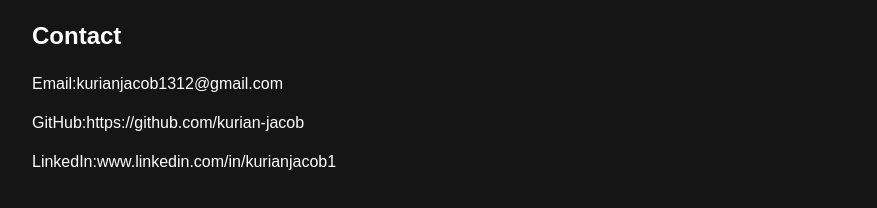
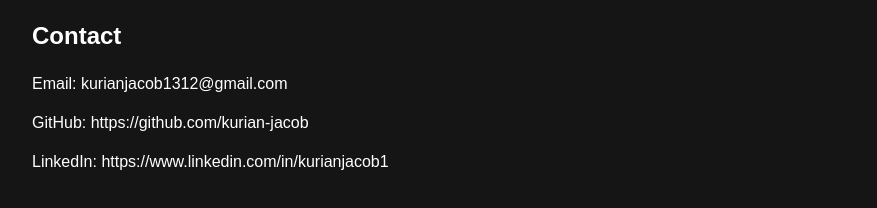
Before and after one commit to kurian-jacob/kurianjacobportfolio, a plain HTML site: page index.html in a window 1280 px wide. Shown: the part 2612-2820 px from the top of the page, without its empty margins (193-1070 px from the left). Drawn offline with Linux system fonts and the light colour scheme.

Commit message:
portfolio website

```diff
--- a/index.html
+++ b/index.html
@@ -103,9 +103,9 @@
         <div class="card">
             <h2>Contact</h2>
 
-            <p>Email:kurianjacob1312@gmail.com</p>
-            <p>GitHub:https://github.com/kurian-jacob</p>
-            <p>LinkedIn:www.linkedin.com/in/kurianjacob1 </p>
+            <p>Email: kurianjacob1312@gmail.com</p>
+            <p>GitHub: https://github.com/kurian-jacob</p>
+            <p>LinkedIn: https://www.linkedin.com/in/kurianjacob1</p>
         </div>
     </section>
 
```
